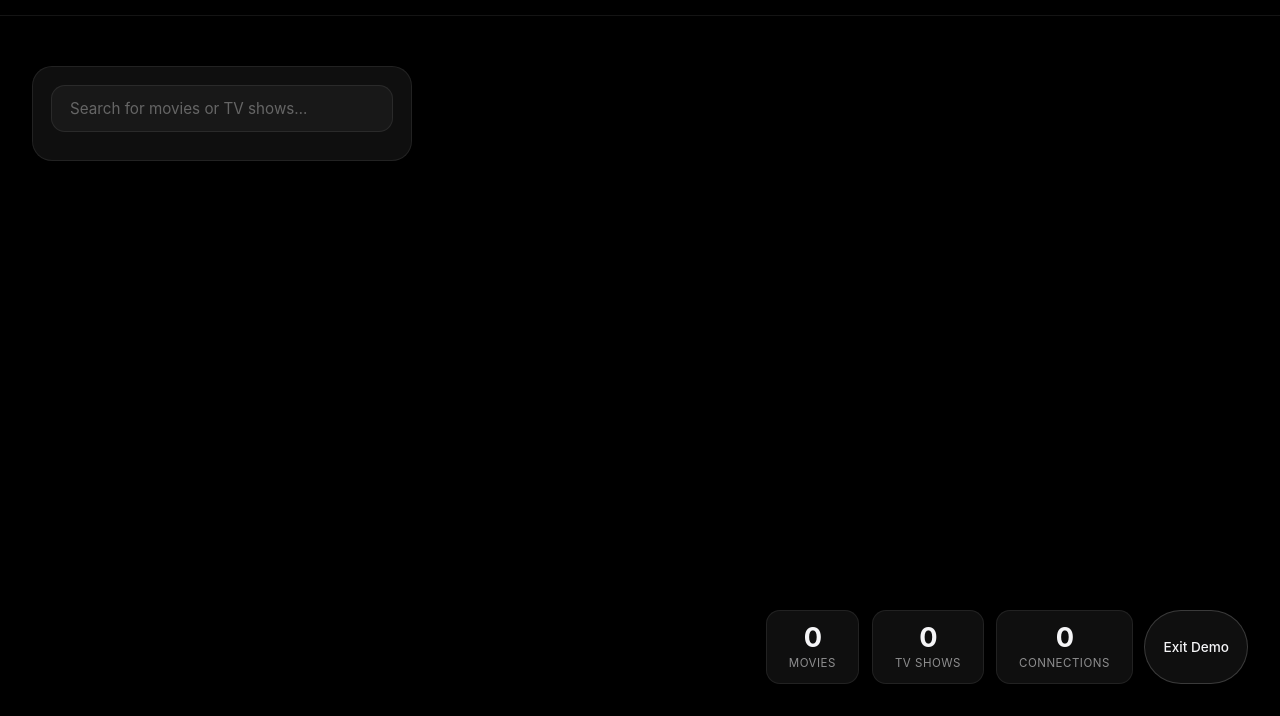
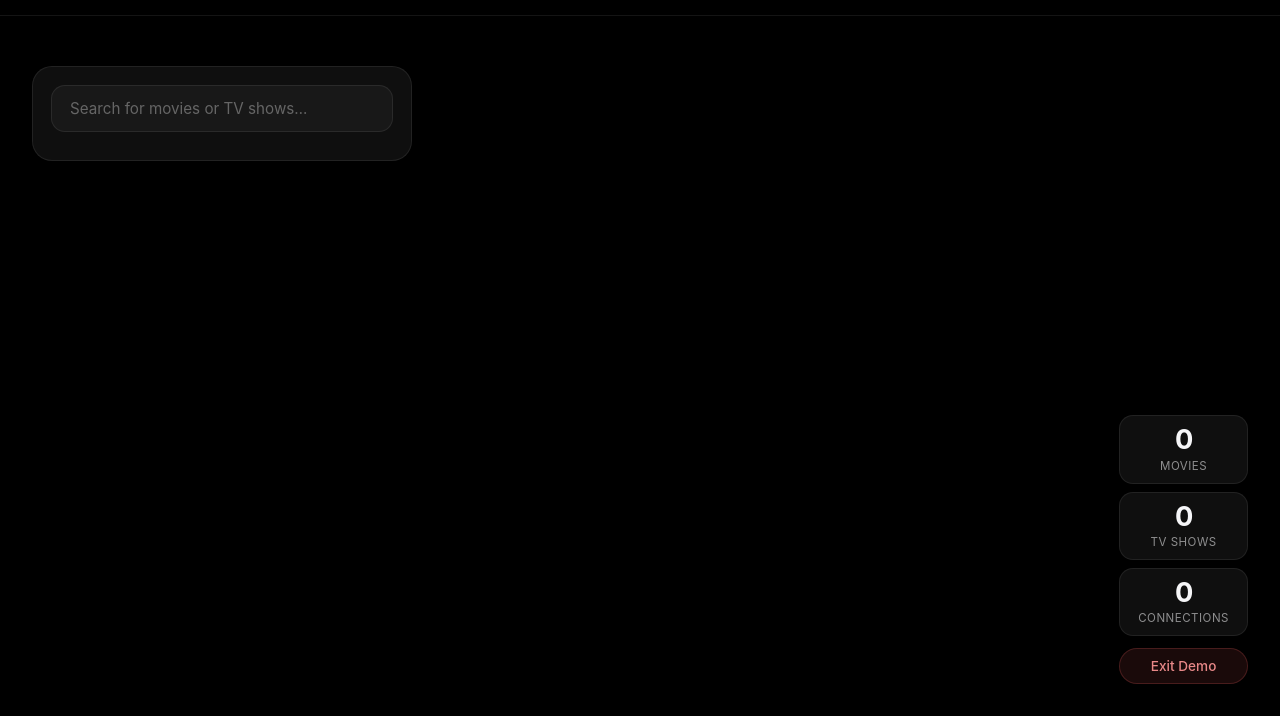
Before and after one commit to Debmalya0132/Movie-Brain, a website: page public/dashboard.html in a window 1280 px wide. Shown: the part 84-800 px from the top of the page. Drawn offline with nearby package versions, Linux system fonts and the light colour scheme; no server answers.

Commit message:
fix: sync dashboard styles to production and force cache refresh

```diff
--- a/public/dashboard.html
+++ b/public/dashboard.html
@@ -7,7 +7,7 @@
     <title>Movie Brain — Your Personal Film Network</title>
     <meta name="description"
         content="Visualize your movie and TV taste as a living 3D neural network. AI-powered taste profiling included.">
-    <link rel="stylesheet" href="styles.css?v=11">
+    <link rel="stylesheet" href="styles.css?v=12">
 </head>
 
 <body>
--- a/public/styles.css
+++ b/public/styles.css
@@ -494,7 +494,8 @@ header h1 {
     bottom: 32px;
     right: 32px;
     display: flex;
-    gap: 12px;
+    flex-direction: column;
+    gap: 8px;
     z-index: 100;
 }
 
@@ -503,10 +504,23 @@ header h1 {
     backdrop-filter: var(--blur);
     -webkit-backdrop-filter: var(--blur);
     border-radius: var(--radius-md);
-    padding: 13px 22px;
+    padding: 10px 18px;
     text-align: center;
     border: 1px solid var(--border);
-    min-width: 80px;
+    min-width: 100px;
+}
+
+.logout-stat-btn {
+    width: 100%;
+    margin-top: 4px;
+    justify-content: center;
+    background: rgba(255, 100, 100, 0.1) !important;
+    border-color: rgba(255, 100, 100, 0.2) !important;
+    color: rgba(255, 150, 150, 0.9) !important;
+}
+
+.logout-stat-btn:hover {
+    background: rgba(255, 100, 100, 0.2) !important;
 }
 
 .stat-value {
```
